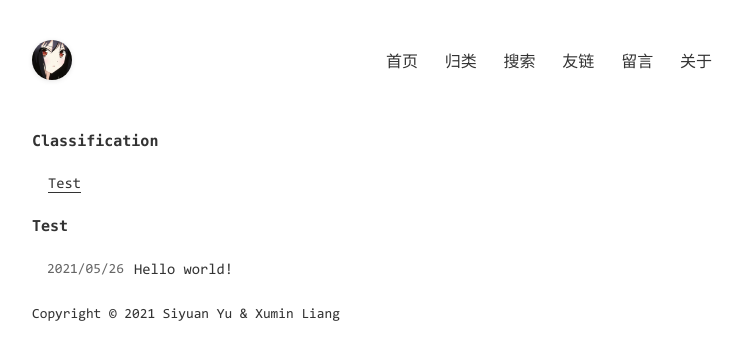
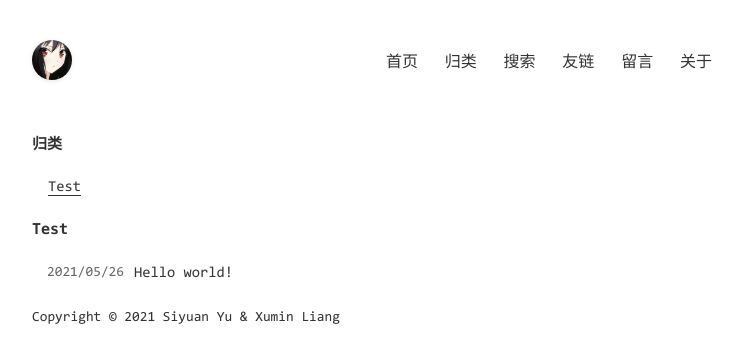
Before and after one commit to Mathematical-Physics/Mathematica-Physics, a Jekyll site: the page built from pages/categories.html, in a window 1280 px wide. Shown: the top 363 px of the page, without its empty margins (268-1011 px from the left). Built offline with Jekyll 4.4.1, drawn with Linux system fonts in a browser that asks for light colours.

Commit message:
Update categories.html

```diff
--- a/pages/categories.html
+++ b/pages/categories.html
@@ -5,7 +5,7 @@
 
 <div class="page page-categories">
   <div class="list-category">
-    <h2>Classification</h2>
+    <h2>归类</h2>
     <div>
       {%- for category in site.categories %}
       <a href="javascript:document.getElementById('{{ category[0] }}').scrollIntoView()">{{ category[0] }}</a>
```
